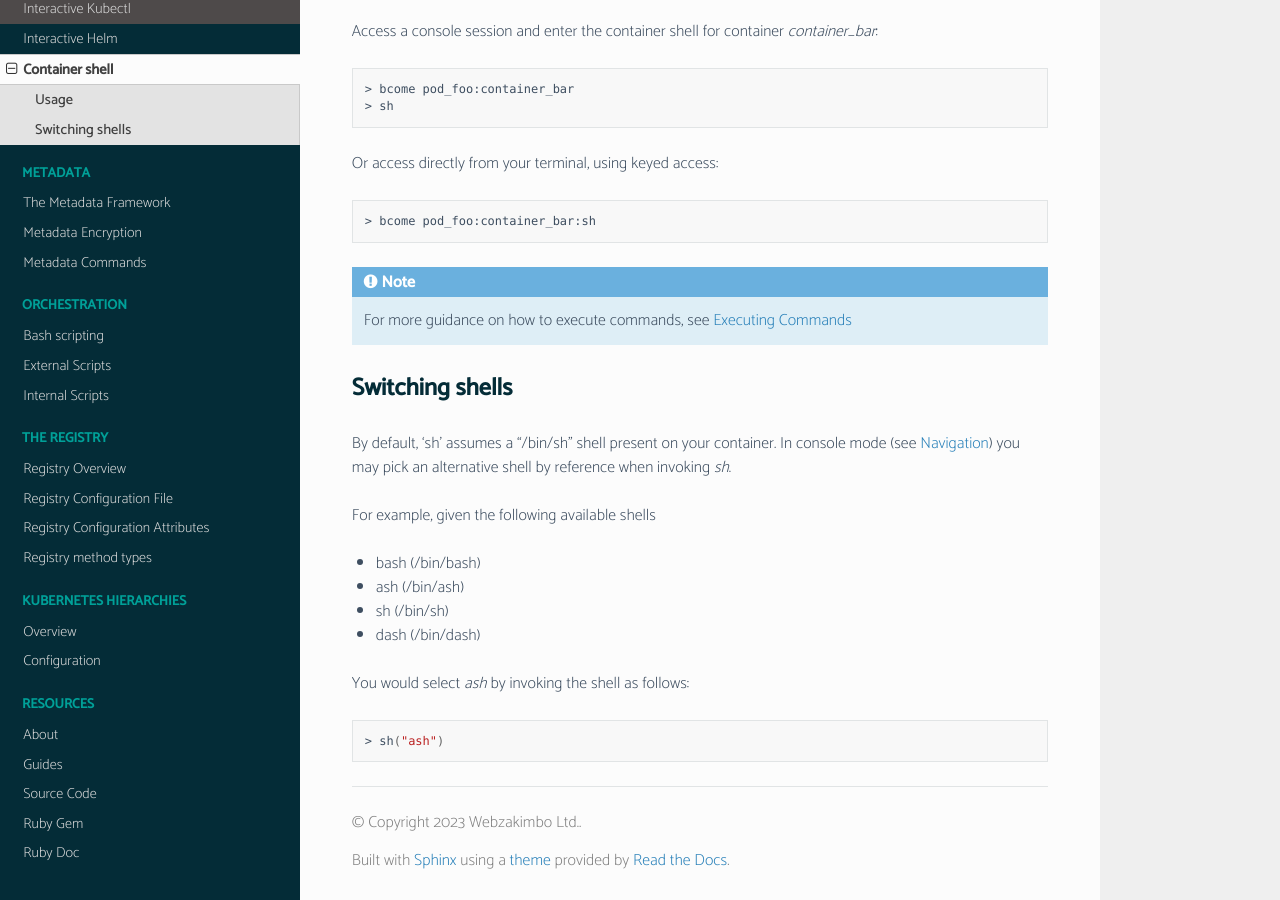
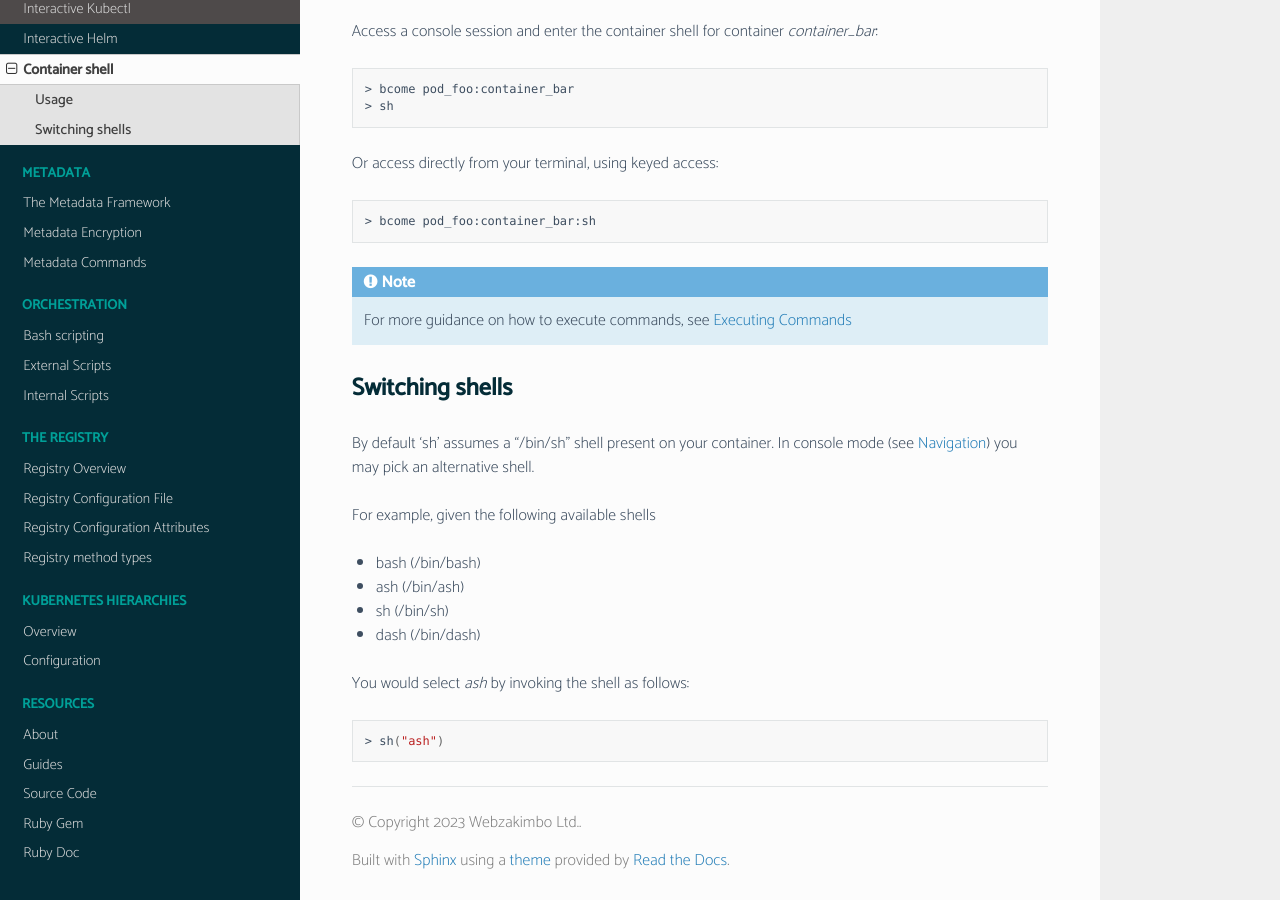
Before and after one commit to webzakimbo/bcome-read-the-docs, a Sphinx documentation site: the page built from docs/source/notable/k8-sh.rst, in a window 1280 px wide and 900 px high, scrolled down 512 px. Built offline with Sphinx 7.4.7 and the Read the Docs theme 2.0.0, drawn with Linux system fonts in a browser that asks for light colours; pages that are not in the unit, such as notebooks, are missing from menus.

Commit message:
Doc update

```diff
--- a/docs/source/notable/k8-sh.rst
+++ b/docs/source/notable/k8-sh.rst
@@ -42,7 +42,7 @@ Or access directly from your terminal, using keyed access:
 Switching shells
 ^^^^^^^^^^^^^^^^
 
-By default, 'sh' assumes a "/bin/sh" shell present on your container. In console mode (see :doc:`../usage/navigation`) you may pick an alternative shell by reference when invoking `sh`.
+By default 'sh' assumes a "/bin/sh" shell present on your container. In console mode (see :doc:`../usage/navigation`) you may pick an alternative shell.
 
 For example, given the following available shells
 
```
